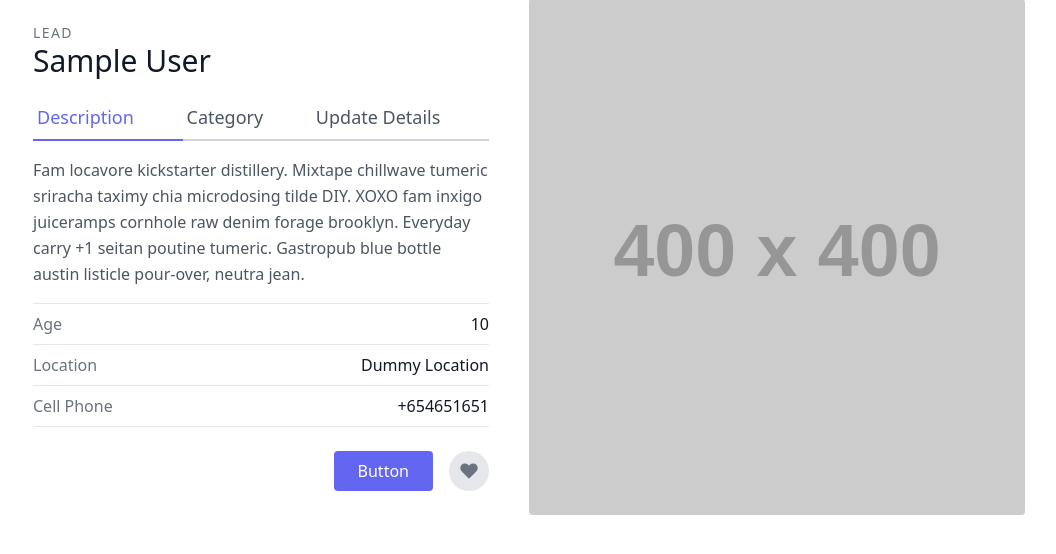
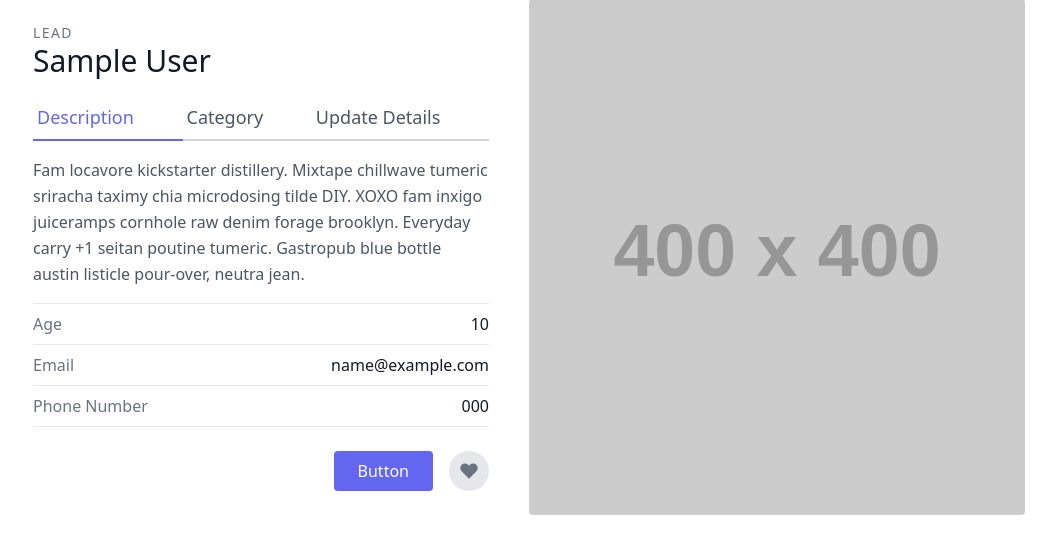
Before and after one commit to jisoooh0202/django-practice-crm, a Django app: page /leads/1/ in a window 1280 px wide. Shown: the part 177-731 px from the top of the page, without its empty margins (111-1167 px from the left). Run offline with Django 3.2, Linux system fonts and the light colour scheme; a user stored in the database is signed in; tables that the repository leaves empty hold one stand-in row (values such as "Sample post"); grey boxes labelled with a size stand in for pictures from a placeholder-image service; some libraries are stand-ins or nearby versions.

Commit message:
assign correct values

```diff
--- a/templates/lead_detail.html
+++ b/templates/lead_detail.html
@@ -31,12 +31,12 @@
 				<span class="ml-auto text-gray-900">{{ lead.age }}</span>
 			</div>
 			<div class="flex border-t border-gray-200 py-2">
-				<span class="text-gray-500">Location</span>
-				<span class="ml-auto text-gray-900">Dummy Location</span>
+				<span class="text-gray-500">Email</span>
+				<span class="ml-auto text-gray-900">{{ lead.email }}</span>
 			</div>
 			<div class="flex border-t border-b mb-6 border-gray-200 py-2">
-				<span class="text-gray-500">Cell Phone</span>
-				<span class="ml-auto text-gray-900">+654651651</span>
+				<span class="text-gray-500">Phone Number</span>
+				<span class="ml-auto text-gray-900">{{ lead.phone_number }}</span>
 			</div>
 			<div class="flex">
 				<button class="flex ml-auto text-white bg-indigo-500 border-0 py-2 px-6 focus:outline-none hover:bg-indigo-600 rounded">Button</button>
--- a/templates/lead_list.html
+++ b/templates/lead_list.html
@@ -33,7 +33,7 @@
 								{{ lead.first_name }} {{ lead.last_name }}
 							</h2>
 							<p class="leading-relaxed text-base">
-								Blue bottle crucifix vinyl post-ironic four dollar toast vegan taxidermy. Gastropub indxgo juice poutine.
+								{{ lead.description }}
 							</p>
 							<a href="{% url 'leads:lead-detail' lead.pk %}" class="mt-3 text-indigo-500 inline-flex items-center">
 								View lead details
@@ -65,7 +65,7 @@
 									{{ lead.first_name }} {{ lead.last_name }}
 								</h2>
 								<p class="leading-relaxed text-base">
-									Blue bottle crucifix vinyl post-ironic four dollar toast vegan taxidermy. Gastropub indxgo juice poutine.
+									{{ lead.description }}
 								</p>
 								<a href="{% url 'leads:assign-agent' lead.pk %}" class="mt-3 text-indigo-500 inline-flex items-center">
 									Assign an agent
```
